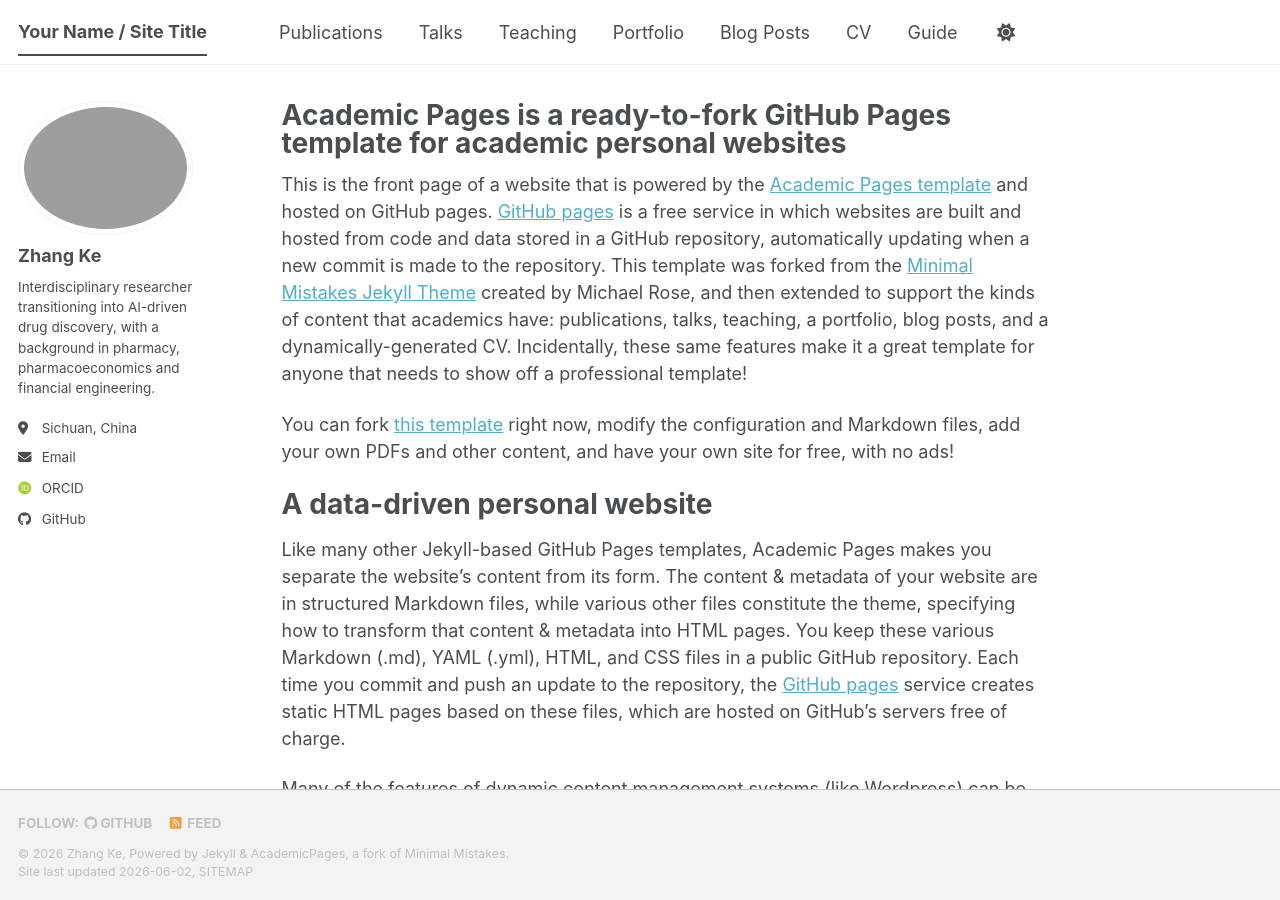
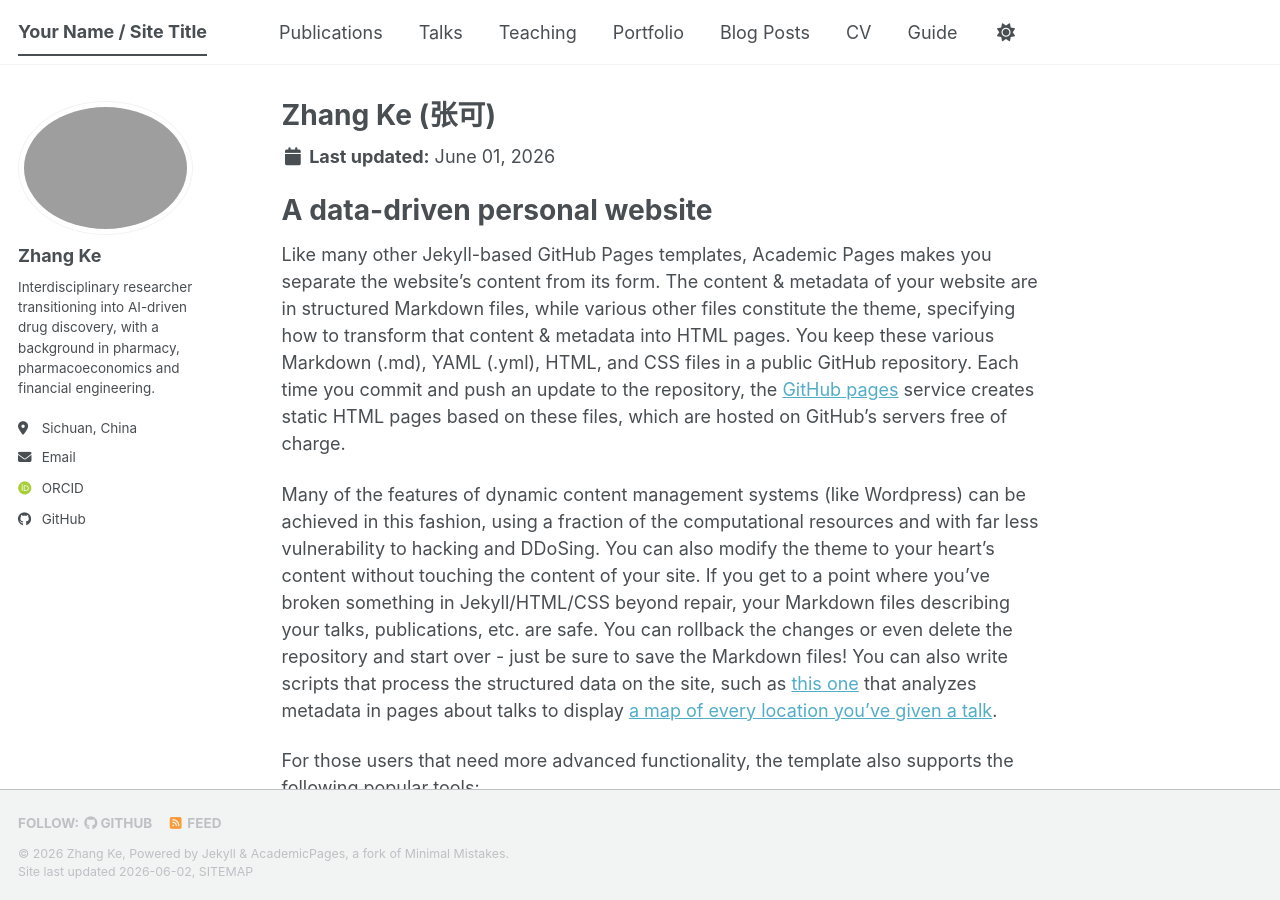
Before and after one commit to Zhangke123jimu/Zhangke123jimu.github.io, a Jekyll site: the page built from _pages/about.md, in a window 1280 px wide and 900 px high. Built offline with Jekyll 4.4.1, drawn with Linux system fonts in a browser that asks for light colours; some web fonts are replaced; a script bundle is joined from its source files by our own code; library files that are not in the unit come from our copies.

Commit message:
Update about.md

```diff
--- a/_pages/about.md
+++ b/_pages/about.md
@@ -1,15 +1,16 @@
 ---
 permalink: /
-title: "Academic Pages is a ready-to-fork GitHub Pages template for academic personal websites"
+title: "Zhang Ke (张可)"
 author_profile: true
 redirect_from:
   - /about/
   - /about.html
 ---
 
-This is the front page of a website that is powered by the [Academic Pages template](https://github.com/academicpages/academicpages.github.io) and hosted on GitHub pages. [GitHub pages](https://pages.github.com) is a free service in which websites are built and hosted from code and data stored in a GitHub repository, automatically updating when a new commit is made to the repository. This template was forked from the [Minimal Mistakes Jekyll Theme](https://mmistakes.github.io/minimal-mistakes/) created by Michael Rose, and then extended to support the kinds of content that academics have: publications, talks, teaching, a portfolio, blog posts, and a dynamically-generated CV. Incidentally, these same features make it a great template for anyone that needs to show off a professional template!
-
- You can fork [this template](https://github.com/academicpages/academicpages.github.io) right now, modify the configuration and Markdown files, add your own PDFs and other content, and have your own site for free, with no ads!
+<p>
+  <i class="fa fa-fw fa-calendar" aria-hidden="true"></i>
+  <strong>Last updated:</strong> June 01, 2026
+</p>
 
 A data-driven personal website
 ======
```
